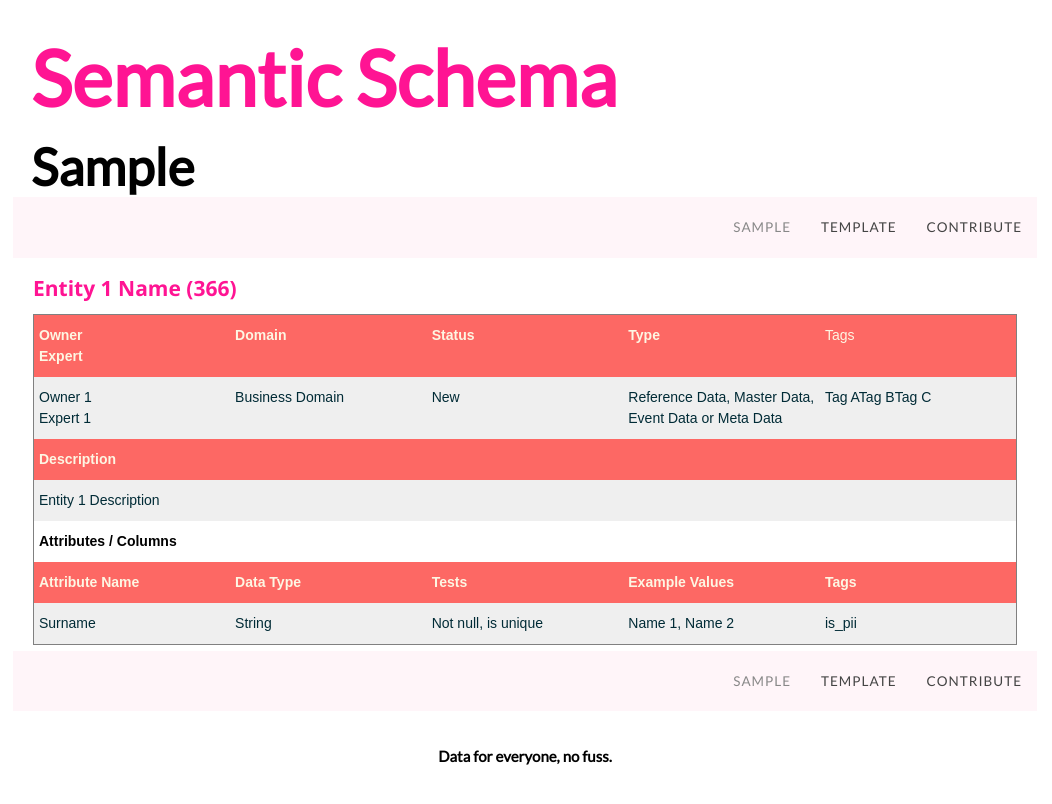
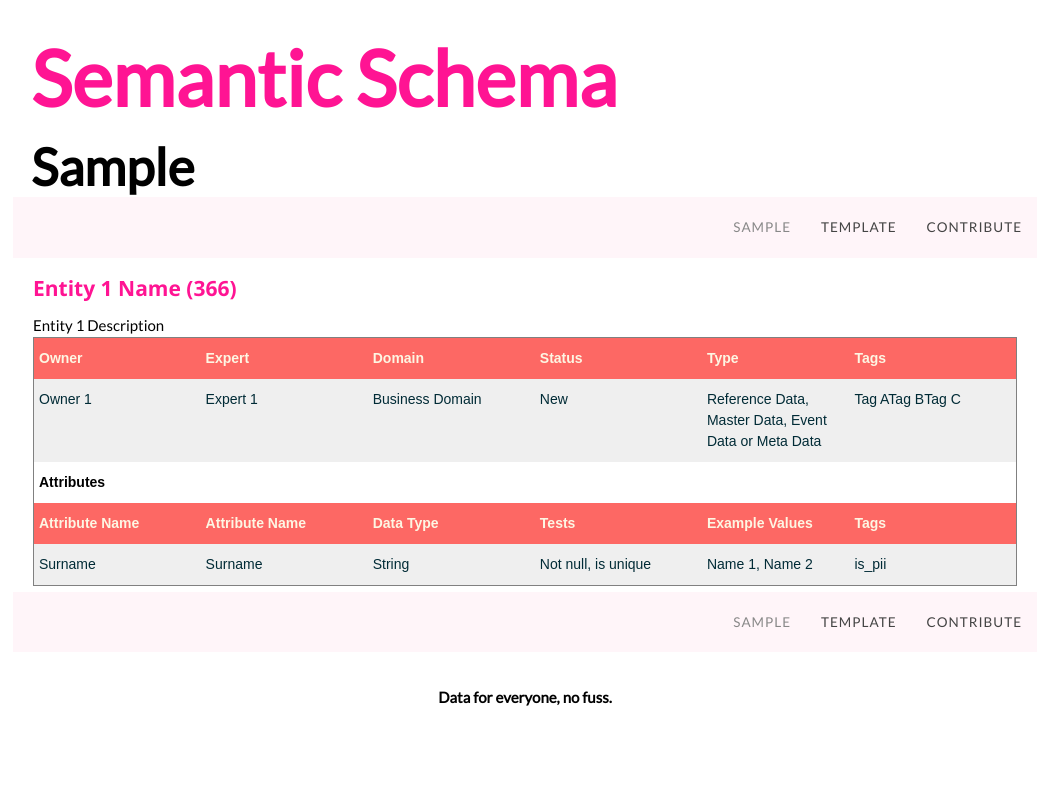
Before and after one commit to KCWADSWORTH/semantic_schema_wiki, a Jekyll site: the page built from index.html, in a window 1280 px wide. Shown: the top 804 px of the page, without its empty margins (115-1167 px from the left). Built offline with Jekyll 4.4.1, drawn with Linux system fonts in a browser that asks for light colours.

Commit message:
Update index.html

```diff
--- a/index.html
+++ b/index.html
@@ -30,64 +30,42 @@ title: Home
 {% for item in site.data.glossary.entities %}
 
 <h3>{{item.entity_name}} ({{item.entity_id}})</h3>
-
+{{item.entity_description}}
 <table class="tg" style="undefined;table-layout: fixed; width: 100%">
 <colgroup>
-<col style="width: 20%">
-<col style="width: 20%">
-<col style="width: 20%">
-<col style="width: 20%">
-<col style="width: 20%">
+<col style="width: 17%">
+<col style="width: 17%">
+<col style="width: 17%">
+<col style="width: 17%">
+<col style="width: 15%">
+<col style="width: 17%">
 </colgroup>
 
 <thead>
   <tr>
-    <th class="tg-d0s8">
-      Owner </br>
-      Expert
-     </th>
+    <th class="tg-d0s8">Owner</th>
+    <th class="tg-d0s8">Expert</th>
     <th class="tg-d0s8">Domain</th>
     <th class="tg-d0s8">Status</th>
     <th class="tg-d0s8">Type</th>
-    <th class="tg-z0zd">Tags</th>
+    <th class="tg-d0s8">Tags</th>
   </tr>
 </thead>
 
 <tbody>
   <tr>
-    <td class="tg-vfn0">
-      {{item.entity_owner}} </br>
-      {{item.entity_expert}}
-
-    </td>
+    <td class="tg-vfn0">{{item.entity_owner}}</td>
+    <td class="tg-vfn0">{{item.entity_expert}}</td>
     <td class="tg-vfn0">{{item.entity_business_domain}}</td>
     <td class="tg-vfn0">{{item.entity_status}}</td>
     <td class="tg-vfn0">{{item.entity_type}}</td>
     <td class="tg-vfn0">{{item.entity_tags}}</td>
   </tr>
   <tr>
-    <td class="tg-4al4">Description</td>
-    <td class="tg-z0zd"></td>
-    <td class="tg-8eoa"></td>
-    <td class="tg-z0zd"></td>
-    <td class="tg-z0zd"></td>
+    <td class="tg-oevy" colspan="6">Attributes</td>
   </tr>
   <tr>
-
-    <td class="tg-vfn0" colspan="2">{{item.entity_description}}</td>
-    <td class="tg-vfn0" colspan="2"></td>
-    <td class="tg-vfn0"></td>
-  </tr>
-  <tr>
-
-    <td class="tg-oevy">Attributes / Columns</td>
-    <td class="tg-gvcd"></td>
-    <td class="tg-gvcd"></td>
-    <td class="tg-gvcd"></td>
-    <td class="tg-iks7"></td>
-  </tr>
-  <tr>
-
+    <td class="tg-4al4">Attribute Name</td>
     <td class="tg-4al4">Attribute Name</td>
     <td class="tg-4al4">Data Type</td>
     <td class="tg-4al4">Tests</td>
@@ -95,7 +73,7 @@ title: Home
     <td class="tg-4al4">Tags</td>
   </tr>
   <tr>
-
+    <td class="tg-vfn0">Surname</td>
     <td class="tg-vfn0">Surname</td>
     <td class="tg-vfn0">String</td>
     <td class="tg-vfn0"><span style="font-weight:400;font-style:normal">Not null, is unique</span></td>
```
